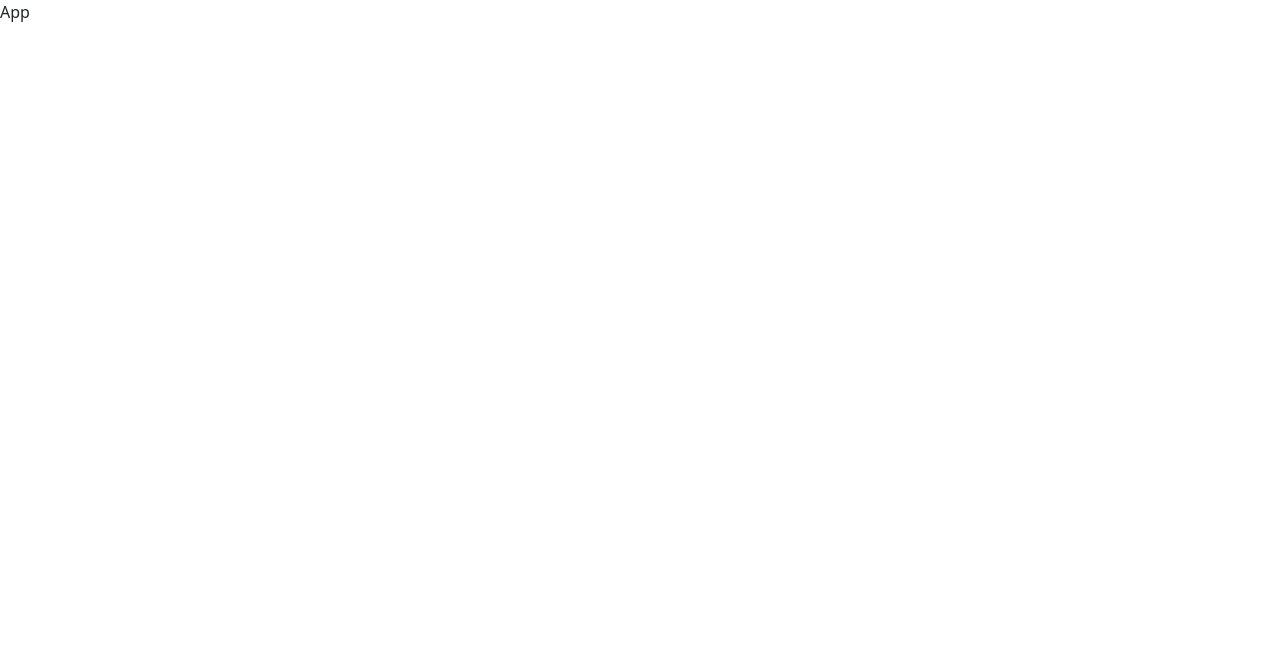
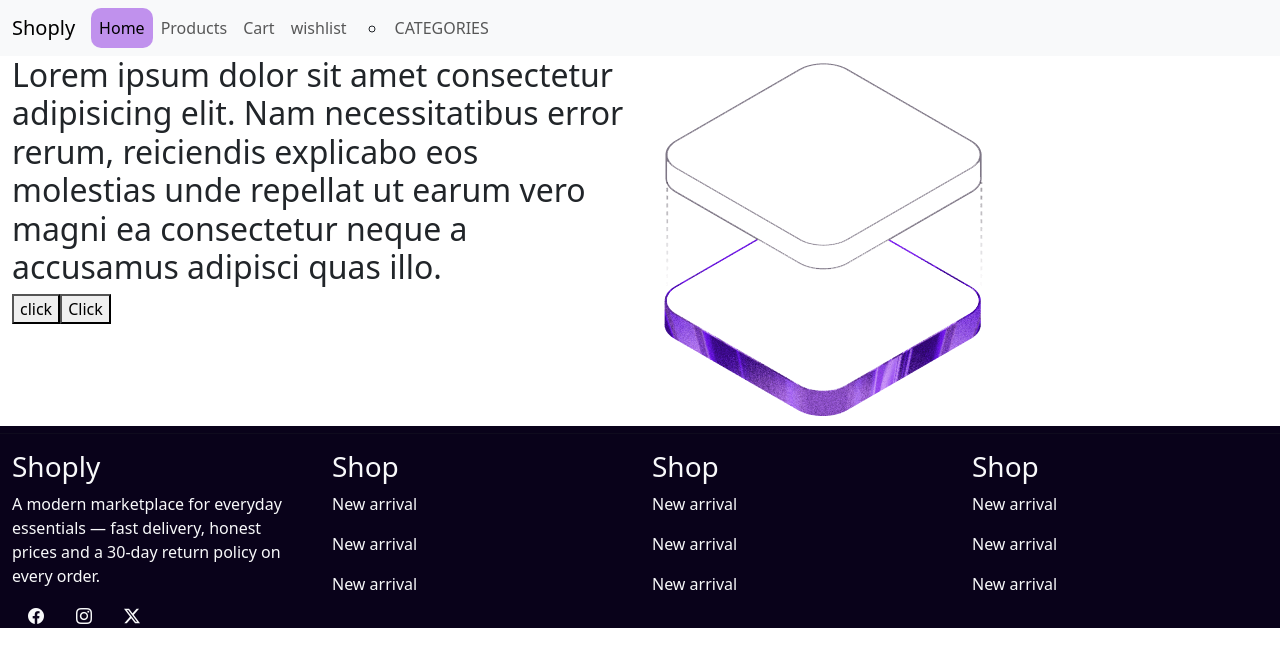
Before and after one commit to aboelenin-tech/shoply, a React (Vite) app: page / in a window 1280 px wide. Shown: the top 666 px of the page. Built offline with nearby package versions, Linux system fonts and the light colour scheme.

Commit message:
footer home nav first version

```diff
--- a/package.json
+++ b/package.json
@@ -10,11 +10,13 @@
     "preview": "vite preview"
   },
   "dependencies": {
+    "@tailwindcss/vite": "^4.3.3",
     "bootstrap": "^5.3.8",
     "bootstrap-icons": "^1.13.1",
     "react": "^19.2.8",
     "react-dom": "^19.2.8",
-    "react-router-dom": "^7.18.2"
+    "react-router-dom": "^7.18.2",
+    "tailwindcss": "^4.3.3"
   },
   "devDependencies": {
     "@eslint/js": "^10.0.1",
--- a/src/App.jsx
+++ b/src/App.jsx
@@ -1,8 +1,17 @@
 import React from 'react'
+import Navbar from './components/Navbar'
+import Footer from './components/Footer'
+import Home from './pages/Home'
 
 function App() {
+
   return (
-    <div>App</div>
+    <>
+  <Navbar/>
+    <Home/>
+    <Footer/>
+
+    </>
   )
 }
 
--- a/src/components/Footer.jsx
+++ b/src/components/Footer.jsx
@@ -0,0 +1,57 @@
+import React from 'react'
+
+function Footer() {
+  return (
+    <>
+    <div className='container-fluid footer'>
+        <div className='row g-4 text-light'>
+            <div className='col-md-12 col-lg-3'>
+                <h3>Shoply</h3>
+                <p>A modern marketplace for everyday essentials — fast delivery, honest prices and a 30-day return policy on every order.</p>
+                <i className="bi bi-facebook mx-3"></i>
+                <i className="bi bi-instagram mx-3"></i>
+                <i className="bi bi-twitter-x mx-3"></i>
+            </div>
+            <div className='col-md-12 col-lg-3'>
+                <h3>
+                    Shop
+                </h3>
+               <p> <a href="#" className='text-light text-decoration-none'>New arrival</a></p>
+               <p> <a href="#"className='text-light text-decoration-none'>New arrival</a></p>
+               <p> <a href="#"className='text-light text-decoration-none'>New arrival</a></p>
+
+
+            </div>
+            <div className='col-md-12 col-lg-3'>
+                <h3>
+                    Shop
+                </h3>
+               <p> <a href="#"className='text-light text-decoration-none'>New arrival</a></p>
+               <p> <a href="#"className='text-light text-decoration-none'>New arrival</a></p>
+               <p> <a href="#"className='text-light text-decoration-none'>New arrival</a></p>
+
+
+            </div>
+            <div className='col-md-12 col-lg-3'>
+                <h3>
+                    Shop
+                </h3>
+               <p> <a href="#"className='text-light text-decoration-none'>New arrival</a></p>
+               <p> <a href="#"className='text-light text-decoration-none'>New arrival</a></p>
+               <p> <a href="#"className='text-light text-decoration-none'>New arrival</a></p>
+
+
+            </div>
+
+
+
+
+        </div>
+
+    </div>
+
+    </>
+  )
+}
+
+export default Footer
--- a/src/components/Navbar.jsx
+++ b/src/components/Navbar.jsx
@@ -0,0 +1,119 @@
+import React from "react";
+import { NavLink } from "react-router-dom";
+
+function Navbar() {
+  return (
+    <nav className="navbar navbar-expand-lg bg-body-tertiary">
+      <div className="container-fluid">
+
+        {/* Logo */}
+        <NavLink className="navbar-brand" to="/">
+          Shoply
+        </NavLink>
+
+        {/* Toggle Button */}
+        <button
+          className="navbar-toggler"
+          type="button"
+          data-bs-toggle="offcanvas"
+          data-bs-target="#sideNav"
+          aria-controls="sideNav"
+          aria-label="Toggle navigation"
+        >
+          <span className="navbar-toggler-icon"></span>
+        </button>
+
+        {/* Side Navigation */}
+        <div
+          className="offcanvas offcanvas-start"
+          tabIndex="-1"
+          id="sideNav"
+          aria-labelledby="sideNavLabel"
+        >
+          <div className="offcanvas-header">
+            <h5 className="offcanvas-title" id="sideNavLabel">
+              Shoply
+            </h5>
+
+            <button
+              type="button"
+              className="btn-close"
+              data-bs-dismiss="offcanvas"
+              aria-label="Close"
+            ></button>
+          </div>
+
+          <div className="offcanvas-body">
+            <ul className="navbar-nav">
+
+              <li className="nav-item">
+                <NavLink
+                  to="/"
+                  className={({ isActive }) =>
+                    isActive ? "nav-link active" : "nav-link"
+                  }
+                >
+                  Home
+                </NavLink>
+              </li>
+
+              <li className="nav-item">
+                <NavLink
+                  to="/products"
+                  className={({ isActive }) =>
+                    isActive ? "nav-link active" : "nav-link"
+                  }
+                >
+                  Products
+                </NavLink>
+              </li>
+
+              <li className="nav-item">
+                <NavLink
+                  to="/cart"
+                  className={({ isActive }) =>
+                    isActive ? "nav-link active" : "nav-link"
+                  }
+                >
+                  Cart
+                </NavLink>
+              </li>
+              <li className="nav-item">
+                <NavLink
+                  to="/wishlist"
+                  className={({ isActive }) =>
+                    isActive ? "nav-link active" : "nav-link"
+                  }
+                >
+                  wishlist
+                </NavLink>
+              </li>
+              <ul>
+              <li className="nav-item disabled">
+                <NavLink
+                  to="/Catigories"
+                  className={({ isActive }) =>
+                    isActive ? "nav-link active" : "nav-link"
+                  }
+                >
+                 CATEGORIES
+                </NavLink>
+                </li>
+              </ul>
+
+
+            </ul>
+
+
+          </div>
+
+
+        </div>
+
+
+      </div>
+    </nav>
+  );
+}
+
+export default Navbar;
--- a/src/index.css
+++ b/src/index.css
@@ -0,0 +1,26 @@
+.nav-link.active {
+  color: rgb(138, 43, 226);
+
+  background-color: rgba(138, 43, 226, 0.5);
+  border-radius: 10px 10px 10px 10px;
+}
+.footer{
+  background-color: rgb(9, 2, 26);
+}
+
+
+@media screen and (max-width: 768px) {
+  .nav-link {
+    color: rgb(138, 43, 226);
+    gap: 10px;
+    border-radius: 10px 10px 10px 10px;
+    transition: all 0.3s ease !important;
+    margin-bottom:3px ;
+  }
+  .nav-link:hover {
+    color: rgb(138, 43, 226);
+    background-color: rgba(138, 43, 226, 0.3);
+    border-radius: 10px 10px 10px 10px;
+
+  }
+}
--- a/src/main.jsx
+++ b/src/main.jsx
@@ -7,6 +7,7 @@ import 'bootstrap/dist/css/bootstrap.min.css'
 import 'bootstrap/dist/js/bootstrap.bundle.min.js'
 import 'bootstrap-icons/font/bootstrap-icons.css'
 
+
 createRoot(document.getElementById('root')).render(
   <BrowserRouter>
     <StrictMode>
--- a/src/pages/Home.jsx
+++ b/src/pages/Home.jsx
@@ -0,0 +1,31 @@
+import React from 'react'
+import hero from '../assets/hero.png'
+
+
+function Home() {
+
+
+  return (
+    <>
+    <div className='container-fluid'>
+        <div className='row g-4'>
+
+            <div className=' col-sm-6 col-md-6 col-lg-6'>
+<h2>Lorem ipsum dolor sit amet consectetur adipisicing elit. Nam necessitatibus error rerum, reiciendis explicabo eos molestias unde repellat ut earum vero magni ea consectetur neque a accusamus adipisci quas illo.</h2>
+        <button>click</button>
+        <button>Click</button>
+            </div>
+            <div className='col-sm-6 col-md-6 col-lg-6'>
+                <img src={hero} alt="hero" />
+            </div>
+        </div>
+    </div>
+
+    <hr />
+
+
+    </>
+  )
+}
+
+export default Home
```
Also changed, not shown: src/pages/Wishlist.jsx (added, +9 -0 lines), 1 other file (tests, documents, lock files or other folders).
